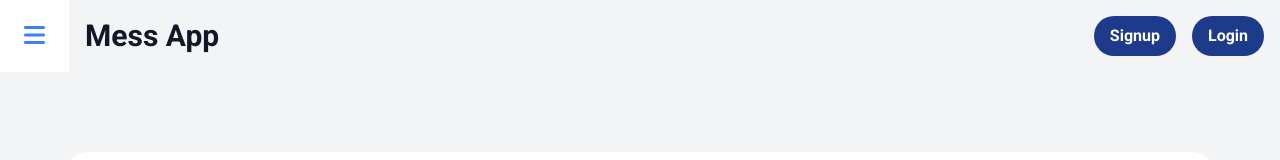
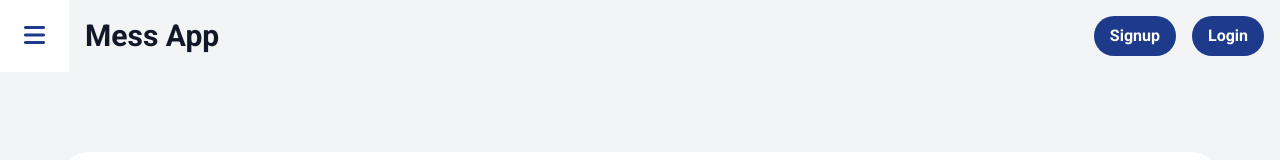
Before and after one commit to shivaacodes/Mess-App-new, a React (Vite) app: page / in a window 1280 px wide. Shown: the top 160 px of the page. Built offline with nearby package versions, Linux system fonts and the light colour scheme.

Commit message:
updated sidebar

```diff
--- a/src/components/Sidebar.jsx
+++ b/src/components/Sidebar.jsx
@@ -28,7 +28,7 @@ export default function Sidebar() {
     <div>
       <button
         onClick={toggleSidebar}
-        className="m-4 p-2 bg-transparent text-blue-500 rounded-full border-none"
+        className="m-4 p-2 bg-transparent text-blue-900 rounded-full border-none"
         aria-label="Toggle sidebar"
       >
         <i className="fa-solid fa-bars fa-xl"></i>
```
